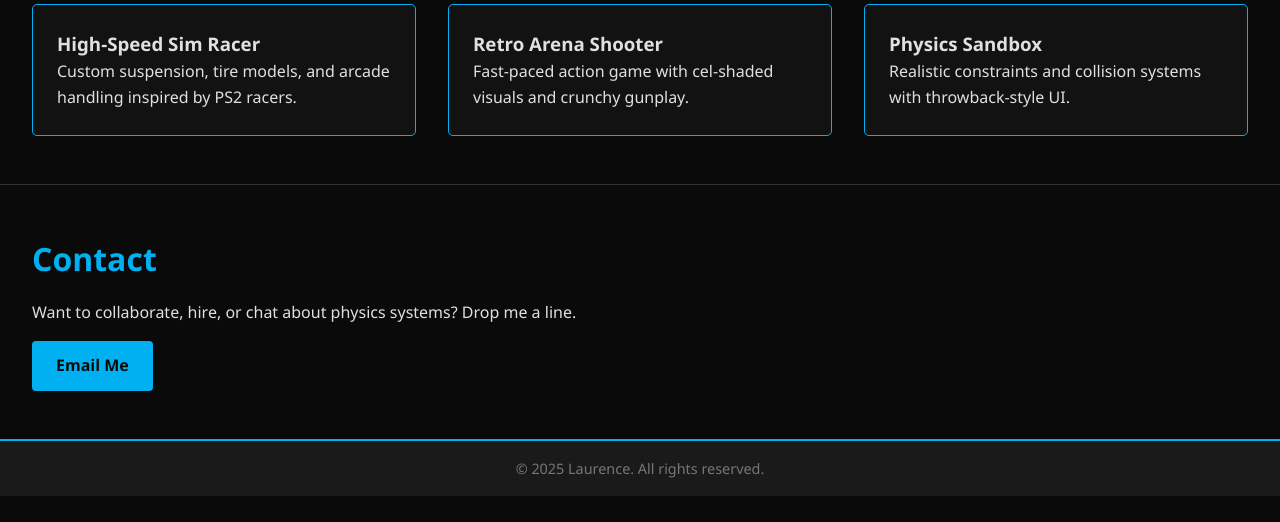
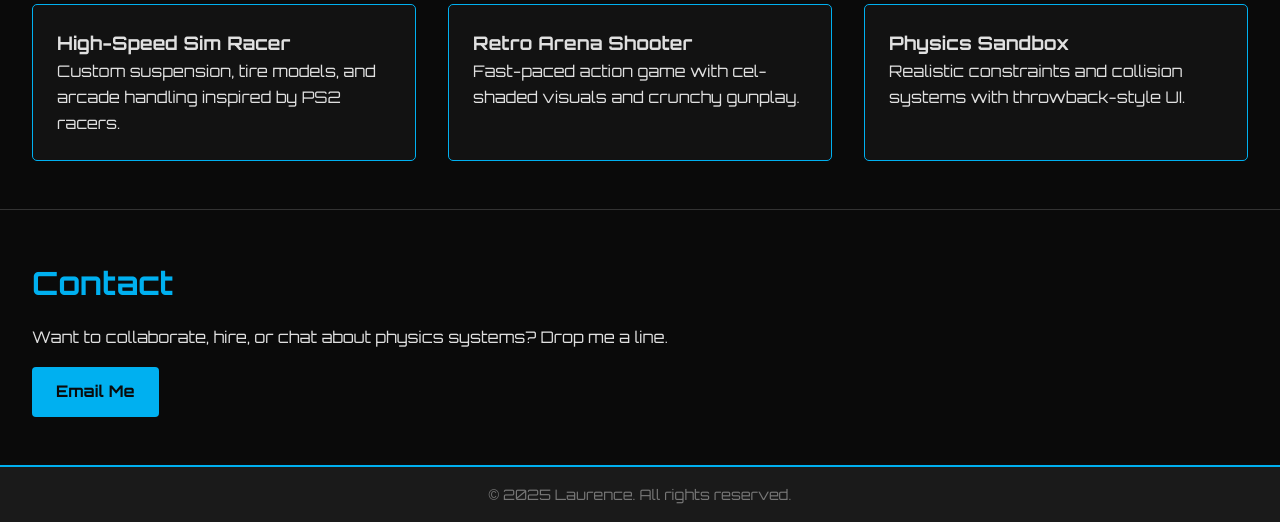
Before and after one commit to LGadd/PS2, a plain HTML site: page index.html in a window 1280 px wide. Shown: the part 651-1173 px from the top of the page. Before the commit the page ends 1147 px from the top, so only its background shows below. Drawn offline with Linux system fonts and the light colour scheme.

Commit message:
Update styles.css

```diff
--- a/styles.css
+++ b/styles.css
@@ -1,11 +1,14 @@
 /* === PS2 THEMED PORTFOLIO STYLES === */
+
+/* Import PS2-style font */
+@import url('https://fonts.googleapis.com/css2?family=Orbitron:wght@400;700&display=swap');
 
 /* Global Reset */
 * {
     margin: 0;
     padding: 0;
     box-sizing: border-box;
-    font-family: 'Segoe UI', Tahoma, Geneva, Verdana, sans-serif;
+    font-family: 'Orbitron', sans-serif;
 }
 
 body {
```
